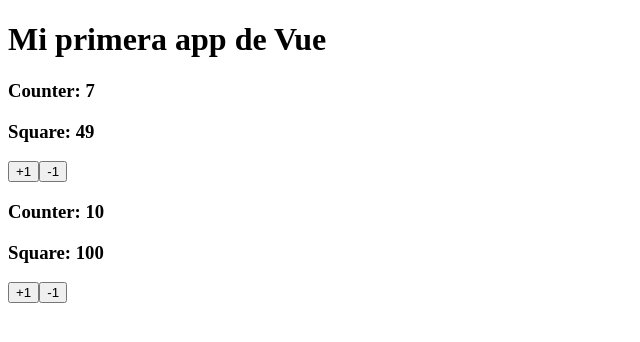
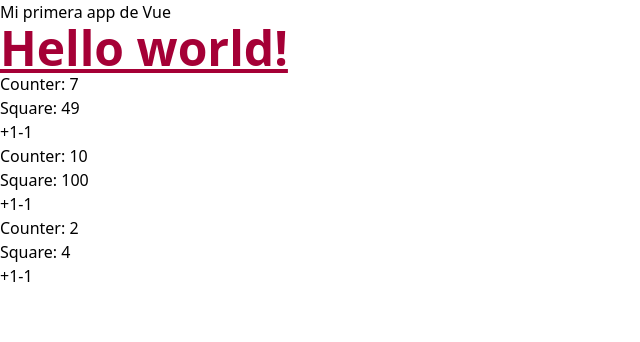
Before and after one commit to vic-dt/indecision-app, a Vue app: page / in a window 1280 px wide. Shown: the top 342 px of the page, without its empty margins (0-640 px from the left). Built offline with nearby package versions, Linux system fonts and the light colour scheme; the HTML template or start-up script is replaced by a standard one.

Commit message:
instalacion de tailwindcss

```diff
--- a/package.json
+++ b/package.json
@@ -13,6 +13,8 @@
     "format": "prettier --write src/"
   },
   "dependencies": {
+    "@tailwindcss/vite": "^4.0.7",
+    "tailwindcss": "^4.0.7",
     "vue": "^3.5.13"
   },
   "devDependencies": {
--- a/src/App.vue
+++ b/src/App.vue
@@ -1,8 +1,16 @@
 
 <template>
     <h1>Mi primera app de Vue</h1>
+
+    <h1 class="text-5xl text-rose-800 font-bold underline">
+    Hello world!
+  </h1>
+
+
 <MeusNumerator  :valorem="7" />
   <MeusNumeratorScript :valorem="10"/>
+
+  <MeusNumeratorScript2 :valorem="2"/>
 </template>
 
 <script lang="ts" setup>
@@ -10,5 +18,7 @@
 
 import MeusNumeratorScript from './components/MeusNumeratorScript.vue';
 
+import MeusNumeratorScript2 from './components/meus-numerator-script/MeusNumeratorScript2.vue';
+
 
 </script>
--- /dev/null
+++ b/src/components/meus-numerator-script/MeusNumeratorScript2.ts
@@ -0,0 +1,18 @@
+import { computed, ref, defineComponent } from 'vue';
+
+export default defineComponent({
+  props: {
+    valorem: { type: Number, required: true },
+  },
+
+  setup(props) {
+    const numerus = ref(props.valorem);
+
+    const quadrataNumerus = computed(() => numerus.value * numerus.value);
+
+    return {
+      numerus,
+      quadrataNumerus,
+    };
+  },
+});
--- /dev/null
+++ b/src/components/meus-numerator-script/MeusNumeratorScript2.vue
@@ -0,0 +1,11 @@
+<template>
+  <h3>Counter: {{ numerus }}</h3>
+  <h3>Square: {{ quadrataNumerus }}</h3>
+
+  <div>
+    <button @click="numerus++">+1</button>
+    <button @click="numerus--">-1</button>
+  </div>
+</template>
+
+<script lang="ts" src="./MeusNumeratorScript2.ts"></script>
--- a/src/main.ts
+++ b/src/main.ts
@@ -1,4 +1,4 @@
-
+import './stili.css'
 
 import { createApp } from 'vue'
 import App from './App.vue'
--- /dev/null
+++ b/src/stili.css
@@ -0,0 +1 @@
+@import "tailwindcss";
--- a/vite.config.ts
+++ b/vite.config.ts
@@ -4,11 +4,14 @@
 import vue from '@vitejs/plugin-vue'
 import vueDevTools from 'vite-plugin-vue-devtools'
 
+import tailwindcss from '@tailwindcss/vite'
+
 // https://vite.dev/config/
 export default defineConfig({
   plugins: [
     vue(),
     vueDevTools(),
+    tailwindcss(),
   ],
   resolve: {
     alias: {
```
Also changed, not shown: 1 other file (tests, documents, lock files or other folders).
